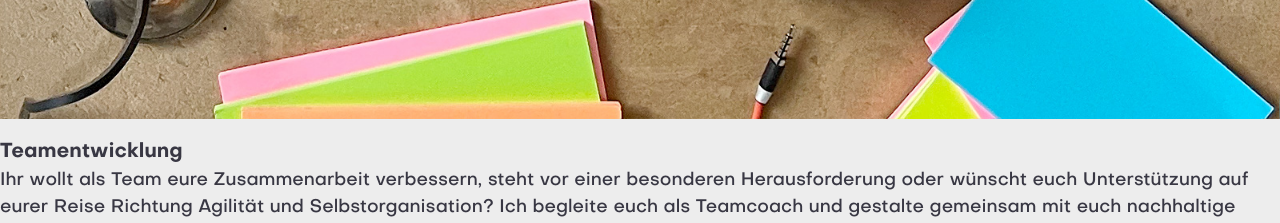
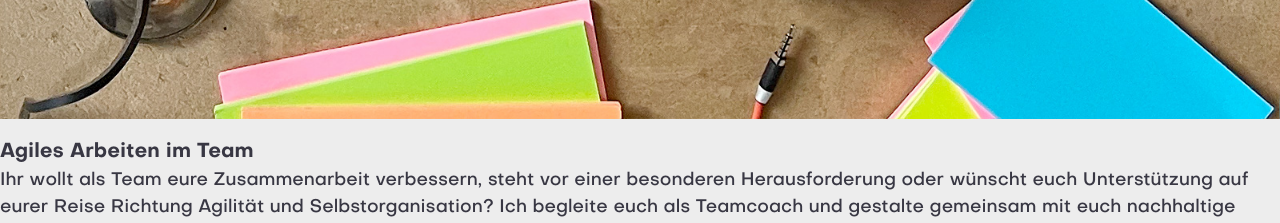
Before and after one commit to sssggr/ninasiessegger, a Nuxt app: page / in a window 1280 px wide. Shown: the part 3440-3663 px from the top of the page. Built offline with nearby package versions, Linux system fonts and the light colour scheme.

Commit message:
Adjust team dev headline

```diff
--- a/components/NavBar.vue
+++ b/components/NavBar.vue
@@ -36,7 +36,7 @@
             </li>
             <li>
               <NuxtLink to="/teamentwicklung">
-                Teamentwicklung
+                Agiles Arbeiten im Team
               </NuxtLink>
             </li>
             <li>
--- a/pages/index.vue
+++ b/pages/index.vue
@@ -57,7 +57,7 @@ useSeoMeta({
       </div>
       <div class="col-xs-12 col-md-7 col-sm-7 col-lg-5 teaser-text-container">
         <h3>
-          Teamentwicklung
+          Agiles Arbeiten im Team
         </h3>
         <p>
           Ihr wollt als Team eure Zusammenarbeit verbessern, steht vor einer besonderen Herausforderung oder wünscht
```
